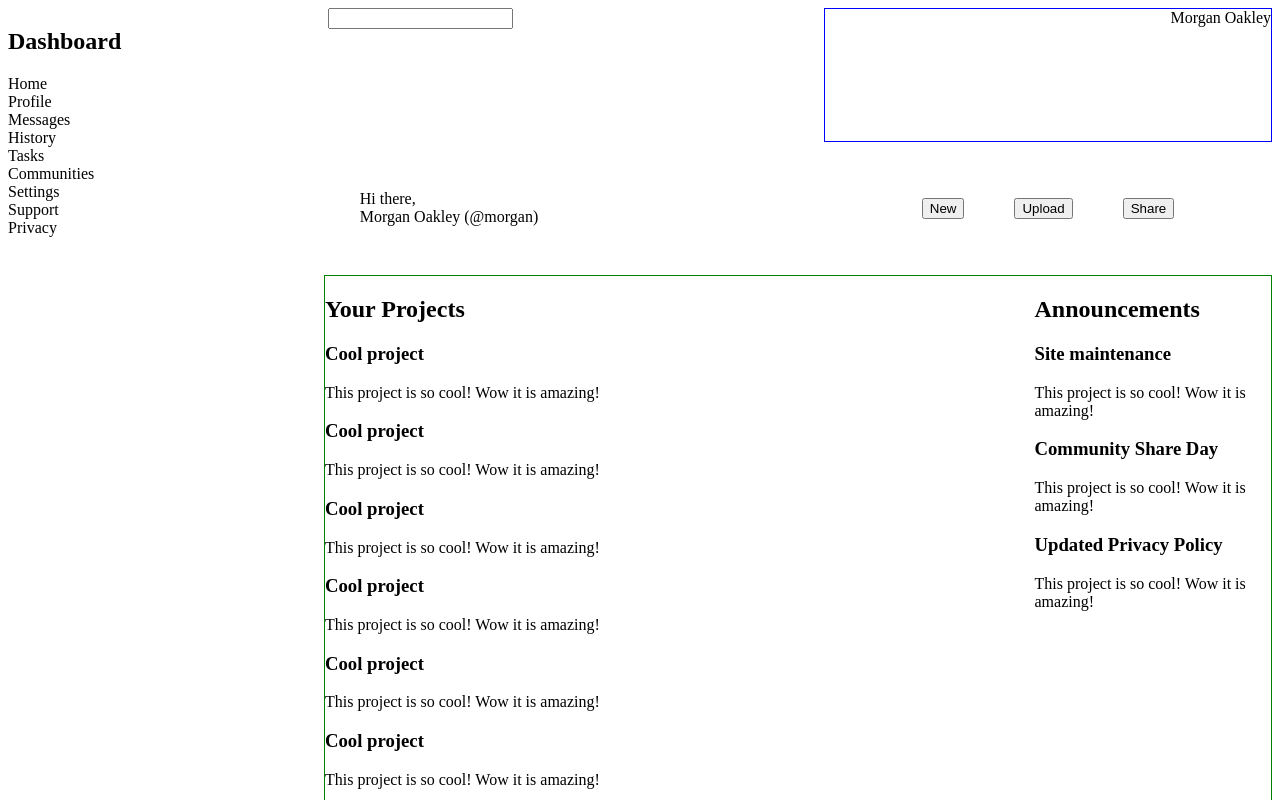
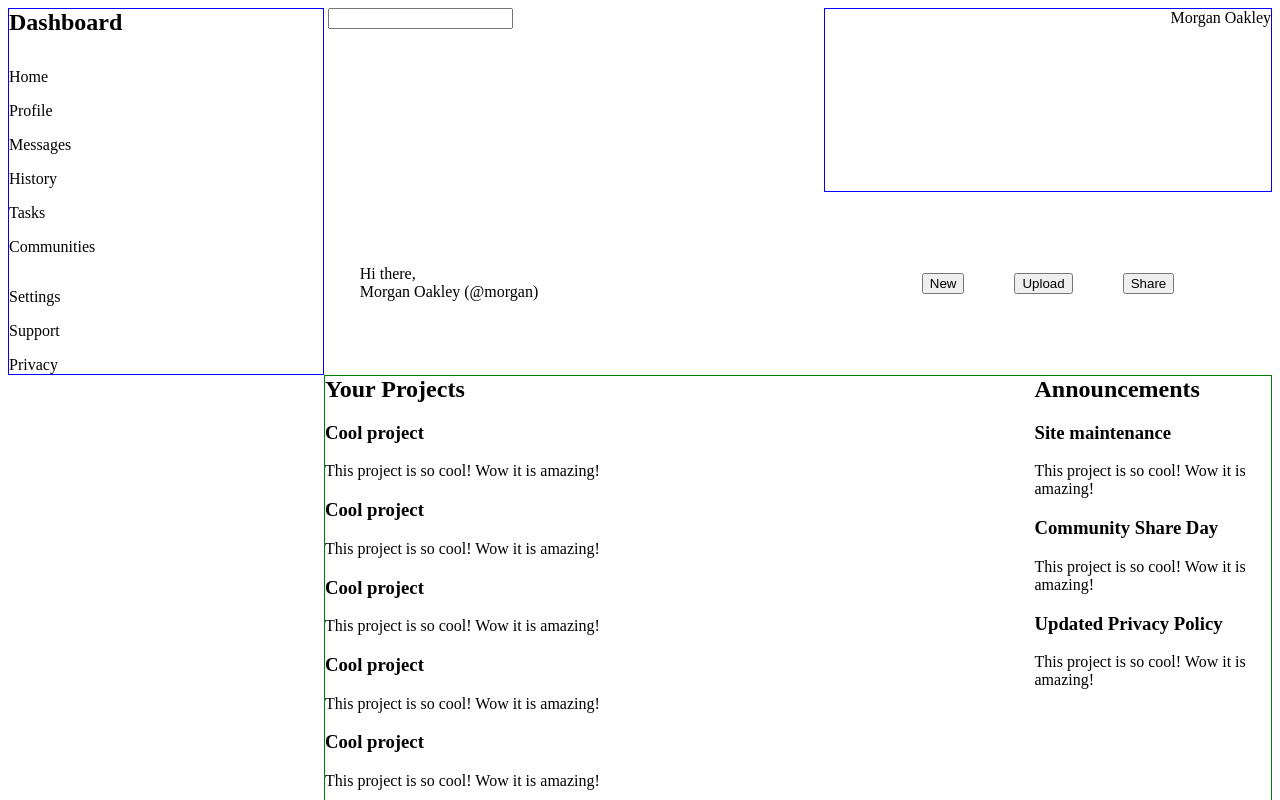
Before and after one commit to kyruken/admin-dashboard, a plain HTML site: page index.html in a window 1280 px wide. Shown: the top 800 px of the page. Drawn offline with Linux system fonts and the light colour scheme.

Commit message:
fix sidebar placement

```diff
--- a/index.html
+++ b/index.html
@@ -9,7 +9,7 @@
         <div class="grid-container">
             <div class="sidebar">
                 <h2>Dashboard</h2>
-                <ul>
+                <ul class="column-list-1">
                     <li>Home</li>
                     <li>Profile</li>
                     <li>Messages</li>
@@ -17,7 +17,7 @@
                     <li>Tasks</li>
                     <li>Communities</li>
                 </ul>
-                <ul>
+                <ul class="column-list-2">
                     <li>Settings</li>
                     <li>Support</li>
                     <li>Privacy</li>
--- a/style.css
+++ b/style.css
@@ -1,4 +1,4 @@
-ul, li {
+ul, li, h2 {
     list-style: none;
     padding: 0;
     margin: 0;
@@ -67,6 +67,37 @@ ul, li {
 
 /* ===== ^ Header ^ ===== */
 
+
+/* ===== Sidebar ===== */
+
+.sidebar {
+    display: grid;
+    border: 1px solid blue;
+    row-gap: 32px;
+}
+
+.column-list-1 {
+    display: grid;
+    grid-template-columns: 1fr;
+    grid-template-rows: repeat(6, 1fr);
+    row-gap: 16px;
+}
+
+.column-list-2 {
+    display: grid;
+    grid-template-columns: 1fr;
+    grid-template-rows: repeat(3, 1fr);
+    row-gap: 16px;
+}
+
+
+
+
+
+
+
+/* ===== ^ Sidebar ^ ===== */
+
 /* ===== Main ===== */
 
 .main-container {
```
